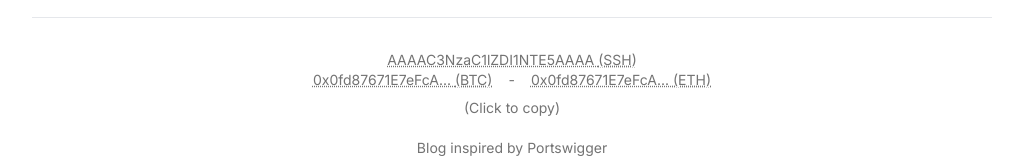
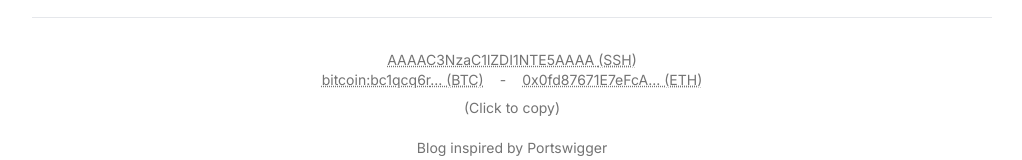
Before and after one commit to StrixSC/strix.site, a Next.js app: page / in a window 1280 px wide. Shown: the part 1175-1335 px from the top of the page, without its empty margins (128-1150 px from the left). Built offline with nearby package versions, Linux system fonts and the light colour scheme; no server answers.

Commit message:
feat: added forgotten btc address

```diff
--- a/components/Footer.tsx
+++ b/components/Footer.tsx
@@ -2,7 +2,7 @@ import Link from 'next/link';
 
 const Footer = () => {
     const ethAddress = '0x0fd87671E7eFcAbEB4Cdef187eEE918453EA7b71';
-    const btcAddress = '0x0fd87671E7eFcAbEB4Cdef187eEE918453EA7b71';
+    const btcAddress = 'bitcoin:bc1qcq6r80uh7vr3z8hgg4mgp8taueqgcncvemukz8';
     const copy = () => {
         navigator.clipboard.writeText(ethAddress);
     };
```
